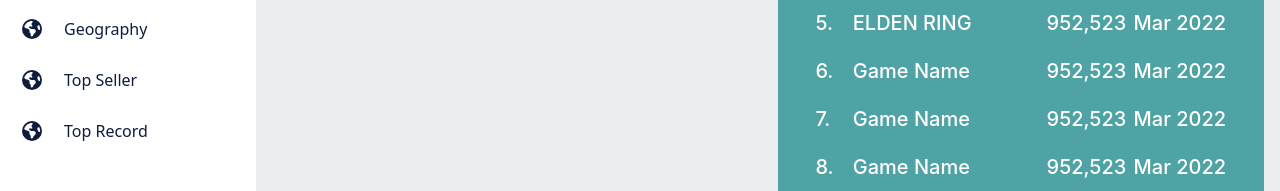
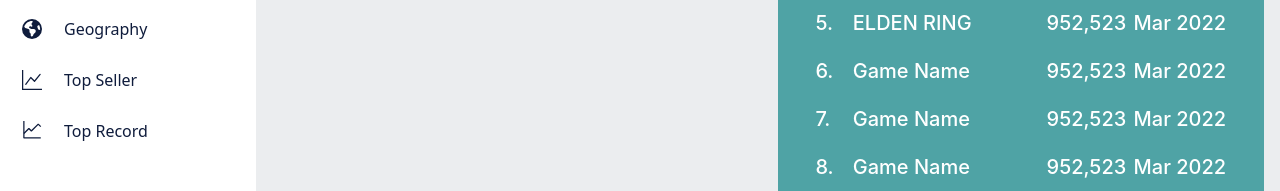
Before and after one commit to YodGame/PlayYod-Frontend, a Next.js app: page / in a window 1280 px wide. Shown: the part 398-589 px from the top of the page. Built offline with nearby package versions, Linux system fonts and the light colour scheme; no server answers.

Commit message:
Change side-nav icon

```diff
--- a/components/layouts/template.js
+++ b/components/layouts/template.js
@@ -3,7 +3,14 @@ import Script from "next/script";
 import * as React from "react";
 import { FontAwesomeIcon } from '@fortawesome/react-fontawesome';
 import { faHome , faGlobeAmericas ,faBars} from '@fortawesome/free-solid-svg-icons';
+import {BsGraphUp} from "react-icons/bs";
+import { VscGraphLine } from "react-icons/vsc";
 import Link from "next/link";
+
+function BootstrapIcon(props) {
+    return null;
+}
+
 
 export default function Template(props) {
     return (
@@ -31,10 +38,10 @@ export default function Template(props) {
                             <Link className="nav-link" href="/geoGraph" style={{color:"#0F1C3C",}} ><FontAwesomeIcon className="nav-icon" icon={faGlobeAmericas} style={{color:"#0F1C3C"}}/> Geography</Link>
                         </li>
                         <li className="nav-item">
-                            <Link className="nav-link" href="/topSeller" style={{color:"#0F1C3C",}} ><FontAwesomeIcon className="nav-icon" icon={faGlobeAmericas} style={{color:"#0F1C3C"}}/> Top Seller</Link>
+                            <Link className="nav-link" href="/topSeller" style={{color:"#0F1C3C",}} ><BsGraphUp className="nav-icon" icon={BsGraphUp} style={{color:"#0F1C3C"}}/> Top Seller</Link>
                         </li>
                         <li className="nav-item">
-                            <Link className="nav-link" href="/topRecord" style={{color:"#0F1C3C",}} ><FontAwesomeIcon className="nav-icon" icon={faGlobeAmericas} style={{color:"#0F1C3C"}}/> Top Record</Link>
+                            <Link className="nav-link" href="/topRecord" style={{color:"#0F1C3C",}} ><VscGraphLine className="nav-icon" icon={VscGraphLine} style={{color:"#0F1C3C"}}/> Top Record</Link>
                         </li>
 
                     </ul>
```
